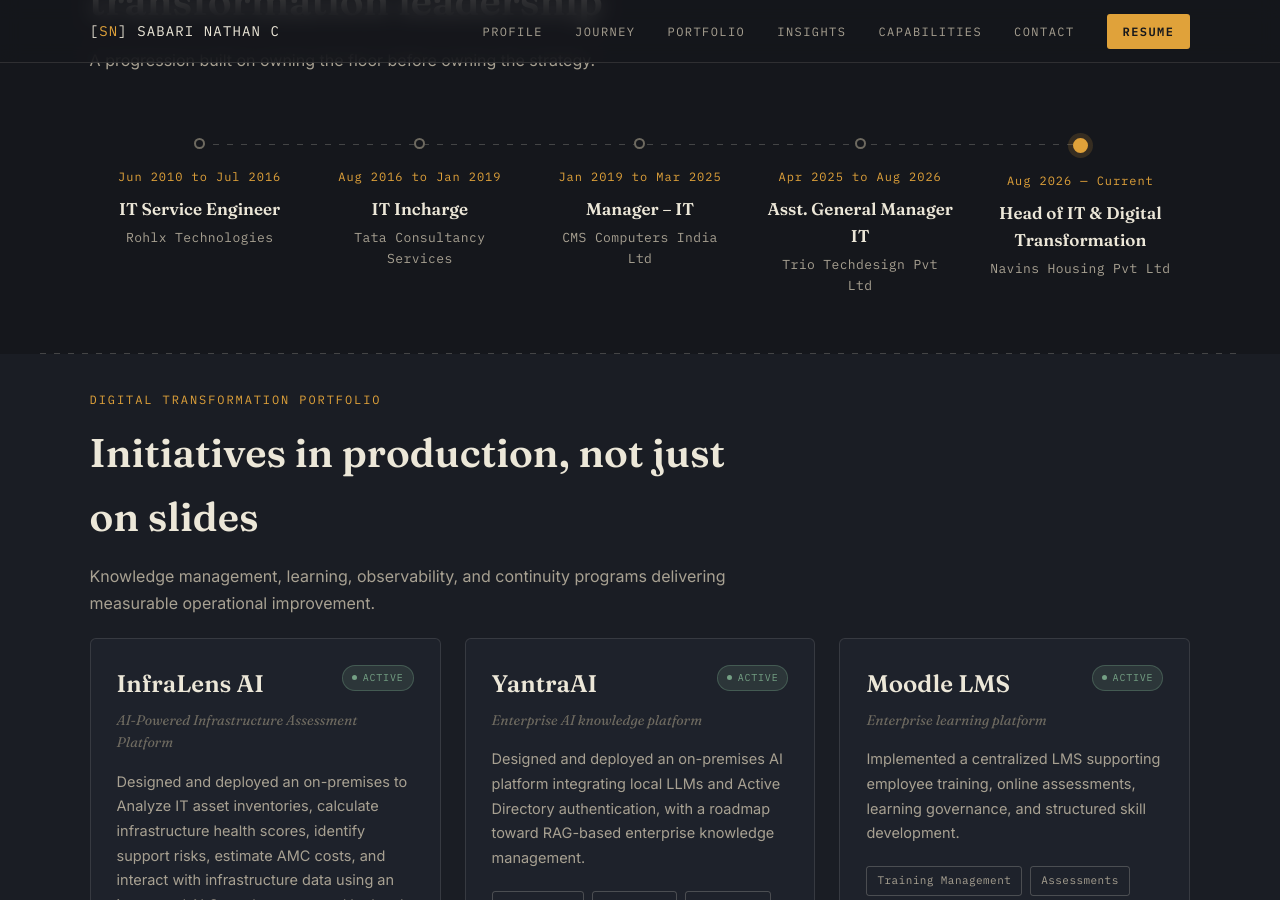
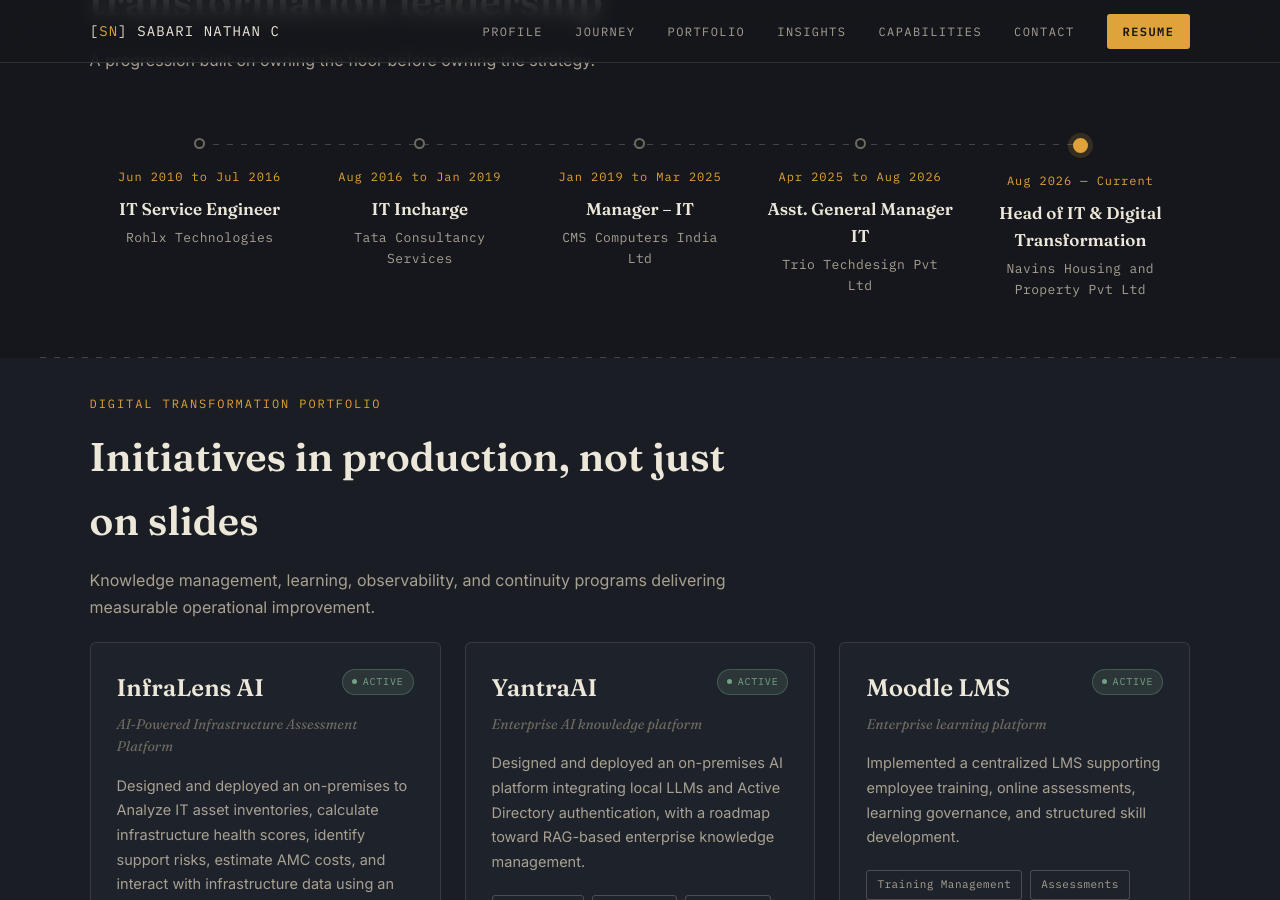
Before and after one commit to sabarinathan36/sabarinathan.github.io, a Jekyll site: the page index.html, which Jekyll copies as it is, in a window 1280 px wide and 900 px high, scrolled down 1501 px. Built offline with Jekyll 4.4.1, drawn with Linux system fonts in a browser that asks for light colours.

Commit message:
Correct company name: Navins Housing and Property Pvt Ltd
Co-Authored-By: Claude Opus 5.5 <noreply@anthropic.com>
Claude-Session: https://claude.ai/code/session_01BaLC5aNBCsqdzu3kUoKfMG

```diff
--- a/index.html
+++ b/index.html
@@ -197,7 +197,7 @@
         <div class="timeline-year">Aug 2026 — Current</div>
         <div class="timeline-content">
             <h3>Head of IT &amp; Digital Transformation</h3>
-            <div class="timeline-company">Navins Housing Pvt Ltd</div>
+            <div class="timeline-company">Navins Housing and Property Pvt Ltd</div>
         </div>
         <div class="timeline-popover">
             <p>Leading the IT and digital transformation agenda: setting the IT roadmap with business leaders, digitising ERP-linked processes, optimising cloud costs and strengthening cybersecurity and governance.</p>
```
